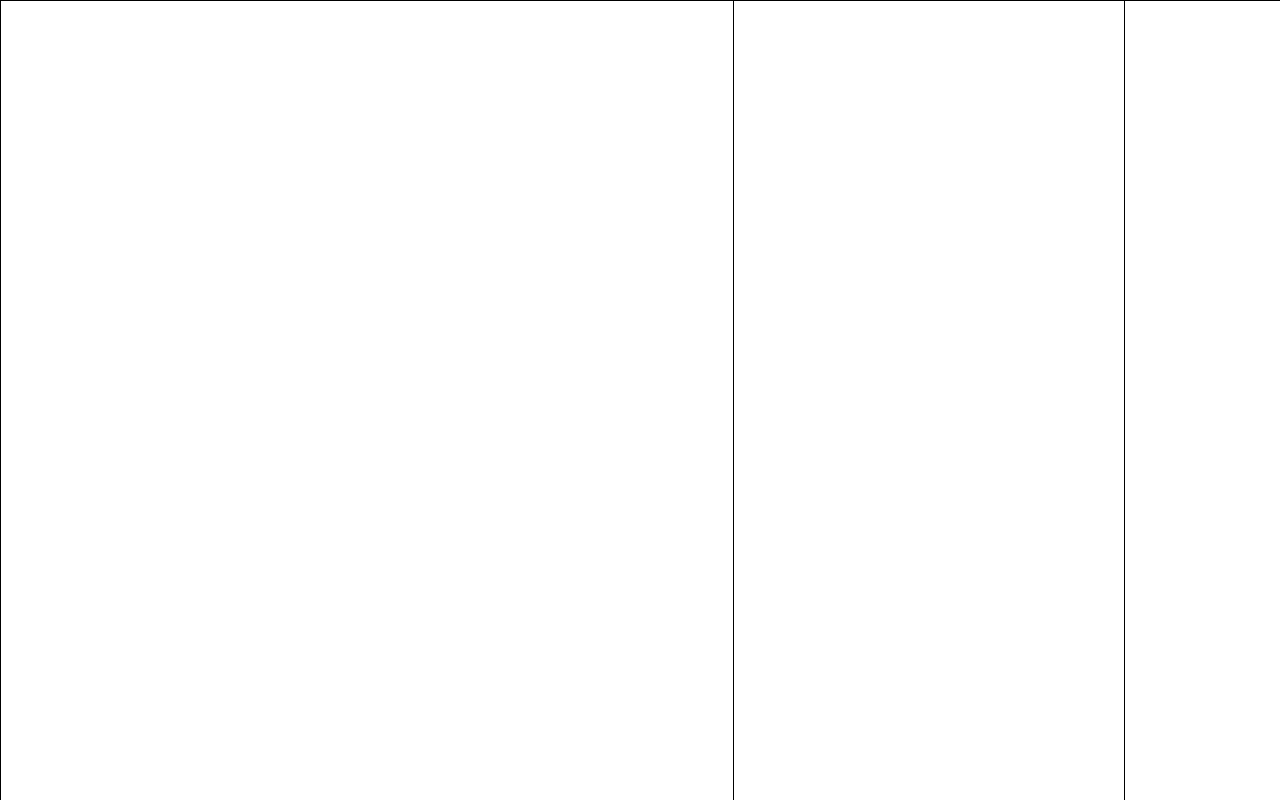
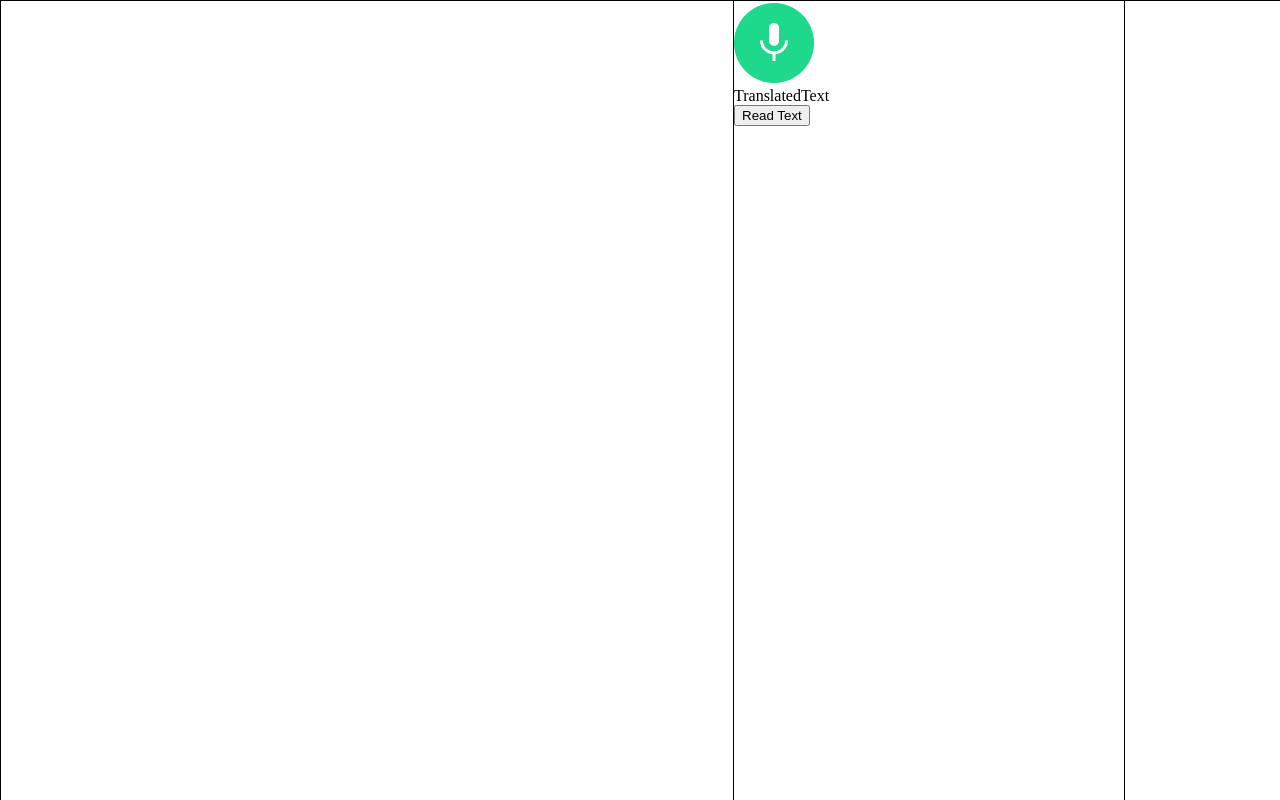
Before and after one commit to wjddudqls96/poni, a React (Vite) app in the folder frontend/: page /record in a window 1280 px wide. Before the commit this address had no page. Built offline with nearby package versions, Linux system fonts and the light colour scheme; the HTML template or start-up script is replaced by a standard one.

Commit message:
[feat] : stt 기능, tts 기능

```diff
--- a/frontend/src/App.tsx
+++ b/frontend/src/App.tsx
@@ -1,20 +1,25 @@
-import React from 'react';
-import { BrowserRouter as Router, Routes, Route } from 'react-router-dom';
-import HomePage from './pages/home-page/HomePage';
-import TestPage from './pages/home-page/TestPage';
-import { Test2Page } from './pages/home-page/Test2Page';
-import "./App.css"
+import React from "react";
+import "regenerator-runtime/runtime";
+import { BrowserRouter as Router, Routes, Route } from "react-router-dom";
+import HomePage from "./pages/home-page/HomePage";
+import TestPage from "./pages/home-page/TestPage";
+import { Test2Page } from "./pages/home-page/Test2Page";
+import "./App.css";
+import RecordContainer from "./components/record/RecordContainer";
 
 const App: React.FC = () => {
   return (
-    <div className='main'>
+    <div className="main">
       <HomePage />
       <div className="device-main">
         <Router>
-            <Routes>
-              <Route path="/" element={<TestPage />} />
-              <Route path="/2" element={<Test2Page />} />
-            </Routes>
+          <Routes>
+            <Route path="/" element={<TestPage />} />
+            <Route path="/2" element={<Test2Page />} />
+
+            {/* 음성 입력 페이지 */}
+            <Route path="/record" element={<RecordContainer />}></Route>
+          </Routes>
         </Router>
       </div>
     </div>
--- a/frontend/src/components/record/OriginalText.tsx
+++ b/frontend/src/components/record/OriginalText.tsx
@@ -0,0 +1,16 @@
+import React from "react";
+
+interface OriginalTextProps {
+  transcript?: string;
+}
+
+const OriginalText: React.FC<OriginalTextProps> = ({ transcript }) => {
+  return (
+    <div style={{ display: transcript ? "block" : "none" }}>
+      <p>Original Text:</p>
+      <p>{transcript}</p>
+    </div>
+  );
+};
+
+export default OriginalText;
--- a/frontend/src/components/record/RecordBox.tsx
+++ b/frontend/src/components/record/RecordBox.tsx
@@ -1,7 +1,43 @@
-import React from "react";
+import React, { useState } from "react";
+import SpeechRecognition from "react-speech-recognition";
+import { useSpeechRecognition } from "react-speech-recognition";
+import recordBtn from "../../assets/recordBtn.png";
+import stopBtn from "../../assets/stopBtn.png";
 
-function RecordBox() {
-  return <div>RecordBox</div>;
+interface RecordBoxProps {
+  onTranscriptChange: (transcript: string) => void;
 }
 
+const RecordBox: React.FC<RecordBoxProps> = ({ onTranscriptChange }) => {
+  const [isRecording, setIsRecording] = useState(false);
+  const [buttonImage, setButtonImage] = useState(recordBtn); // 초기 이미지 설정
+  const { transcript, resetTranscript } = useSpeechRecognition();
+
+  const handleToggleRecording = () => {
+    if (!isRecording) {
+      resetTranscript();
+      SpeechRecognition.startListening({ continuous: true } as any);
+      setButtonImage(stopBtn); // 녹음 시작 시 이미지 변경
+    } else {
+      SpeechRecognition.stopListening();
+      onTranscriptChange(transcript);
+      setButtonImage(recordBtn); // 녹음 중지 시 이미지 변경
+    }
+    setIsRecording(!isRecording);
+  };
+
+  return (
+    <div>
+      <div>음성 입력해주세요</div>
+      {/* 이미지 클릭 시 녹음 시작 또는 중지 */}
+      <img
+        src={buttonImage}
+        alt={isRecording ? "Stop Button" : "Record Button"}
+        onClick={handleToggleRecording}
+        style={{ cursor: "pointer" }}
+      />
+    </div>
+  );
+};
+
 export default RecordBox;
--- a/frontend/src/components/record/RecordContainer.tsx
+++ b/frontend/src/components/record/RecordContainer.tsx
@@ -0,0 +1,22 @@
+import React, { useState } from "react";
+import RecordBox from "./RecordBox";
+import OriginalText from "./OriginalText";
+import TranslatedText from "./TranslatedText";
+
+const RecordContainer: React.FC = () => {
+  const [transcript, setTranscript] = useState("");
+
+  const handleTranscriptChange = (transcript: string) => {
+    setTranscript(transcript);
+  };
+
+  return (
+    <div>
+      <OriginalText transcript={transcript} />
+      <RecordBox onTranscriptChange={handleTranscriptChange} />
+      <TranslatedText transcript={transcript} />
+    </div>
+  );
+};
+
+export default RecordContainer;
--- a/frontend/src/components/record/TranslatedText.tsx
+++ b/frontend/src/components/record/TranslatedText.tsx
@@ -0,0 +1,58 @@
+import React, { useState, useEffect } from "react";
+
+interface OriginalTextProps {
+  transcript?: string;
+}
+
+const TranslatedText: React.FC<OriginalTextProps> = ({ transcript }) => {
+  const [isReading, setIsReading] = useState(false);
+  const [voices, setVoices] = useState<SpeechSynthesisVoice[]>([]);
+
+  useEffect(() => {
+    const synth = window.speechSynthesis;
+    const loadVoices = () => {
+      setVoices(synth.getVoices());
+    };
+
+    loadVoices();
+    if (synth.onvoiceschanged !== undefined) {
+      synth.onvoiceschanged = loadVoices;
+    }
+  }, []);
+
+  const speakText = (text: string) => {
+    const synth = window.speechSynthesis;
+    const utterance = new SpeechSynthesisUtterance(text);
+    const selectedVoice = voices.find(
+      (voice) => voice.name === "Google 한국의"
+    );
+
+    if (selectedVoice) {
+      utterance.voice = selectedVoice;
+    }
+
+    synth.speak(utterance);
+    utterance.onend = () => {
+      setIsReading(false);
+    };
+  };
+
+  const handleButtonClick = () => {
+    if (transcript && !isReading) {
+      setIsReading(true);
+      speakText(transcript);
+    }
+  };
+
+  return (
+    <div>
+      <div>TranslatedText</div>
+      <div>{transcript}</div>
+      <button onClick={handleButtonClick} disabled={isReading}>
+        {isReading ? "Reading..." : "Read Text"}
+      </button>
+    </div>
+  );
+};
+
+export default TranslatedText;
```
Also changed, not shown: frontend/package.json (+8 -1 lines), frontend/src/components/record/LanguageType.tsx (+7 -0 lines), frontend/src/service/axiosConfig.tsx (added, +11 -0 lines), frontend/src/assets/stopBtn.png (added), 1 other file (tests, documents, lock files or other folders).
